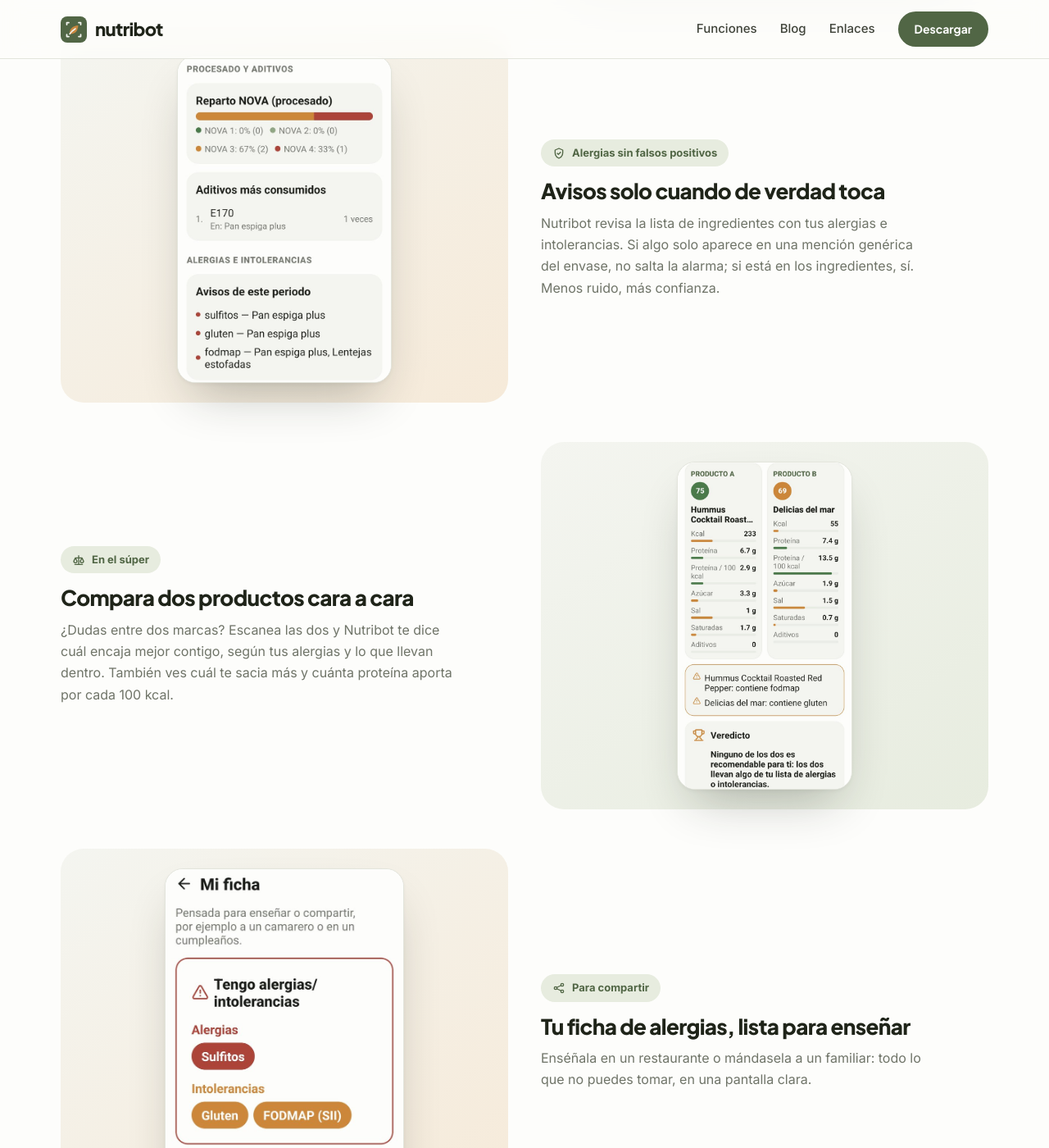
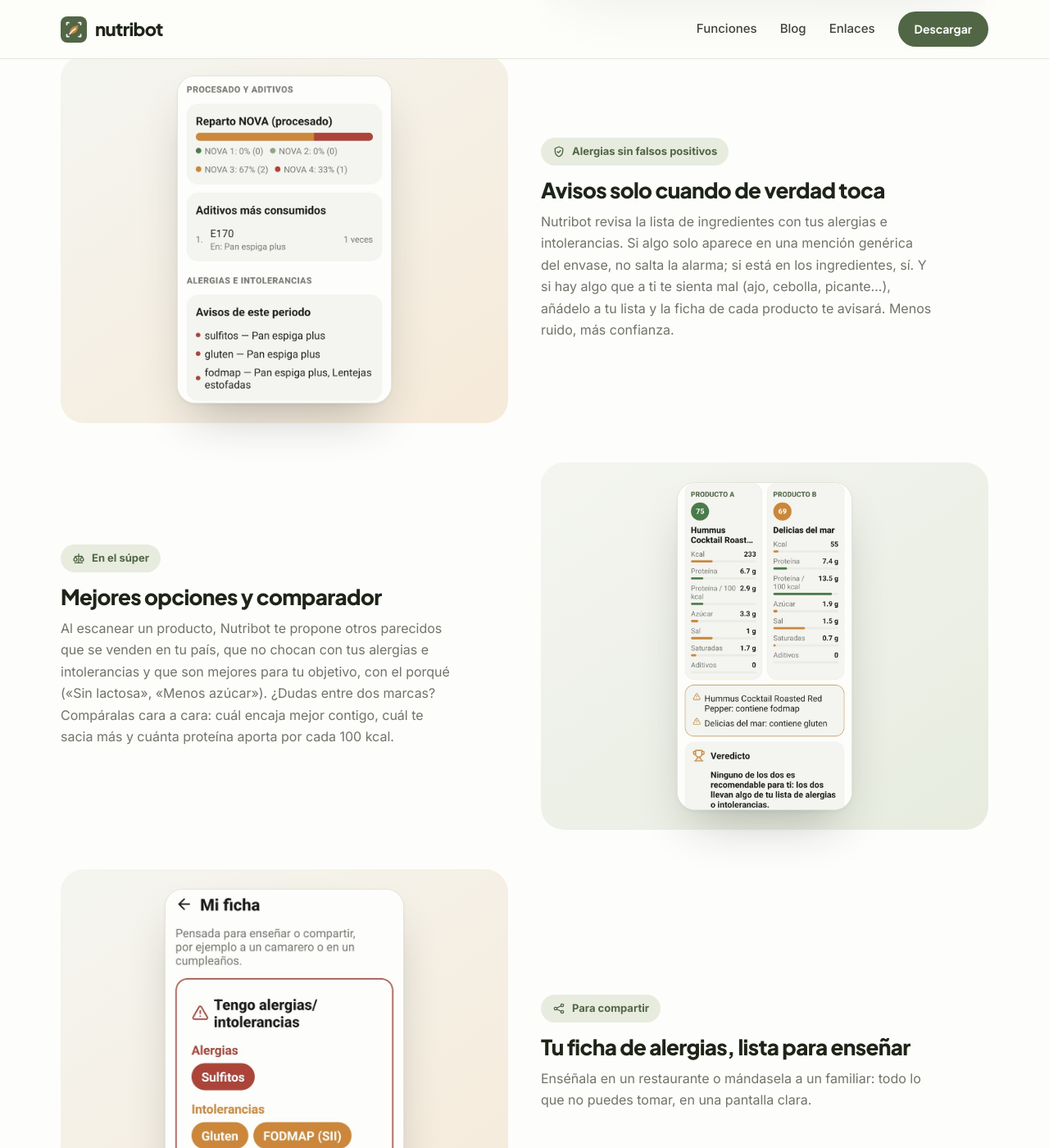
Before and after one commit to ferrodvilla-sys/nutribot-web, a Jekyll site: the page built from index.html, in a window 1280 px wide and 1400 px high, scrolled down 4891 px. Shown: the whole window at 82% size. Built offline with Jekyll 4.4.1, drawn with Linux system fonts in a browser that asks for light colours; some of the changed text lies outside the part shown.

Commit message:
Web: alinear con la v55 (una sola caja para apuntar, cómo te sientes con un toque, nuevos síntomas e intensidad, tu lista de ingredientes, mejores opciones, borrar mis datos)
Co-Authored-By: Claude Opus 5.5 <noreply@anthropic.com>

```diff
--- a/index.html
+++ b/index.html
@@ -64,8 +64,8 @@ keywords: [diario de comidas y síntomas, gases e hinchazón, qué alimento me s
     <img class="ilus" src="{{ '/assets/img/ilus/cesta.svg' | relative_url }}" alt="Cesta de la compra con una lupa revisando la etiqueta de un producto" width="480" height="400" loading="lazy">
   </div>
   <div class="steps-grid">
-    <div class="step"><span class="step-n">1</span>{% include icon.html name="scan" %}<h3>Apunta lo que comes</h3><p>Escanea el código de barras, díctalo, elige entre cientos de platos típicos o describe el plato del restaurante. Tus comidas de siempre se apuntan de un toque. Si tienes alergias, te avisa al momento.</p></div>
-    <div class="step"><span class="step-n">2</span>{% include icon.html name="calendar" %}<h3>Anota cómo te encuentras</h3><p>Gases, hinchazón, reflujo, dolor de cabeza… en unos segundos. También los días en que estás bien.</p></div>
+    <div class="step"><span class="step-n">1</span>{% include icon.html name="scan" %}<h3>Apunta lo que comes</h3><p>Escanea el código de barras o escribe lo que has comido tal cual, por ejemplo «paella y de postre un yogur», y Nutribot lo separa en ingredientes. Tus comidas de siempre se apuntan de un toque. Si tienes alergias, te avisa al momento.</p></div>
+    <div class="step"><span class="step-n">2</span>{% include icon.html name="calendar" %}<h3>Anota cómo te encuentras</h3><p>Un toque en Inicio para decir cómo te sientes hoy. Si algo va mal, apunta qué (gases, hinchazón, dolor de tripa, náuseas, reflujo…) y si fue leve, moderado o fuerte. También los días en que estás bien.</p></div>
     <div class="step"><span class="step-n">3</span>{% include icon.html name="search" %}<h3>Descubre pistas y compruébalas</h3><p>Nutribot te enseña qué coincide con tus días malos y te propone una prueba guiada para salir de dudas.</p></div>
   </div>
 </section>
@@ -123,7 +123,7 @@ keywords: [diario de comidas y síntomas, gases e hinchazón, qué alimento me s
     <div class="feature-text">
       <span class="badge">{% include icon.html name="shield" %}Alergias sin falsos positivos</span>
       <h3>Avisos solo cuando de verdad toca</h3>
-      <p>Nutribot revisa la lista de ingredientes con tus alergias e intolerancias. Si algo solo aparece en una mención genérica del envase, no salta la alarma; si está en los ingredientes, sí. Menos ruido, más confianza.</p>
+      <p>Nutribot revisa la lista de ingredientes con tus alergias e intolerancias. Si algo solo aparece en una mención genérica del envase, no salta la alarma; si está en los ingredientes, sí. Y si hay algo que a ti te sienta mal (ajo, cebolla, picante…), añádelo a tu lista y la ficha de cada producto te avisará. Menos ruido, más confianza.</p>
     </div>
     {% include screenshot.html file="alertas.jpg" alt="Avisos de alergias e intolerancias en tus informes" %}
   </div>
@@ -131,8 +131,8 @@ keywords: [diario de comidas y síntomas, gases e hinchazón, qué alimento me s
   <div class="feature">
     <div class="feature-text">
       <span class="badge">{% include icon.html name="compare" %}En el súper</span>
-      <h3>Compara dos productos cara a cara</h3>
-      <p>¿Dudas entre dos marcas? Escanea las dos y Nutribot te dice cuál encaja mejor contigo, según tus alergias y lo que llevan dentro. También ves cuál te sacia más y cuánta proteína aporta por cada 100 kcal.</p>
+      <h3>Mejores opciones y comparador</h3>
+      <p>Al escanear un producto, Nutribot te propone otros parecidos que se venden en tu país, que no chocan con tus alergias e intolerancias y que son mejores para tu objetivo, con el porqué («Sin lactosa», «Menos azúcar»). ¿Dudas entre dos marcas? Compáralas cara a cara: cuál encaja mejor contigo, cuál te sacia más y cuánta proteína aporta por cada 100 kcal.</p>
     </div>
     {% include screenshot.html file="comparador.jpg" alt="Comparador de dos productos con veredicto" %}
   </div>
@@ -176,8 +176,9 @@ keywords: [diario de comidas y síntomas, gases e hinchazón, qué alimento me s
         <li>{% include icon.html name="check" %}Diario de comidas y síntomas</li>
         <li>{% include icon.html name="check" %}Pistas, prueba guiada e informes en PDF</li>
         <li>{% include icon.html name="check" %}Saciedad de cada alimento, comida y semana</li>
-        <li>{% include icon.html name="check" %}Plato de restaurante y comidas guardadas</li>
-        <li>{% include icon.html name="check" %}Escáner con avisos de alergias e intolerancias</li>
+        <li>{% include icon.html name="check" %}Apunta escribiendo lo que has comido, y comidas guardadas</li>
+        <li>{% include icon.html name="check" %}Escáner con avisos de alergias, intolerancias y tu propia lista</li>
+        <li>{% include icon.html name="check" %}Mejores opciones para ti en cada producto</li>
         <li>{% include icon.html name="check" %}Comparador de productos</li>
         <li>{% include icon.html name="check" %}Ficha de alergias compartible</li>
       </ul>
@@ -208,7 +209,7 @@ keywords: [diario de comidas y síntomas, gases e hinchazón, qué alimento me s
   </details>
   <details>
     <summary>¿Puedo apuntar lo que como en un restaurante?</summary>
-    <p>Sí. Escribe el plato como sale en la carta (por ejemplo, "pescado a la plancha con papas y ensalada") y Nutribot calcula los ingredientes con unos gramos que puedes cambiar. Si algo de la carta choca con tus alergias, te avisa. La carta no lo dice todo, así que pregunta siempre a quien te atiende.</p>
+    <p>Sí, en la misma caja de siempre. Escribe el plato como lo dirías (por ejemplo, "lubina a la plancha con patatas y alioli") y Nutribot lo separa en ingredientes con unos gramos que puedes cambiar. Si algo de la carta choca con tus alergias, te avisa. La carta no lo dice todo, así que pregunta siempre a quien te atiende.</p>
   </details>
   <details>
     <summary>¿Nutribot diagnostica intolerancias?</summary>
@@ -217,6 +218,10 @@ keywords: [diario de comidas y síntomas, gases e hinchazón, qué alimento me s
   <details>
     <summary>¿Es gratis?</summary>
     <p>Puedes empezar gratis, sin meter tarjeta y con todas las funciones. Si más adelante quieres seguir con todo, dentro de la app ves las opciones antes de pagar nada, y cancelas cuando quieras desde Google Play. El escáner con avisos de alergias es gratis siempre.</p>
+  </details>
+  <details>
+    <summary>¿Puedo borrar lo que he apuntado?</summary>
+    <p>Sí. En Preferencias, "Borrar mis datos" elimina tus comidas, síntomas, peso y pruebas guiadas sin borrar tu cuenta. Si quieres borrar también la cuenta, puedes hacerlo desde Mi cuenta.</p>
   </details>
   <details>
     <summary>¿Está disponible para iPhone?</summary>
```
Also changed, not shown: other parts of index.html (+1 -1 lines), _posts/2026-11-14-comida-sana-que-te-sienta-mal.md (+1 -1 lines), alergias.md (+2 -2 lines), celiacos.md (+2 -2 lines), fodmap.md (+1 -1 lines).
